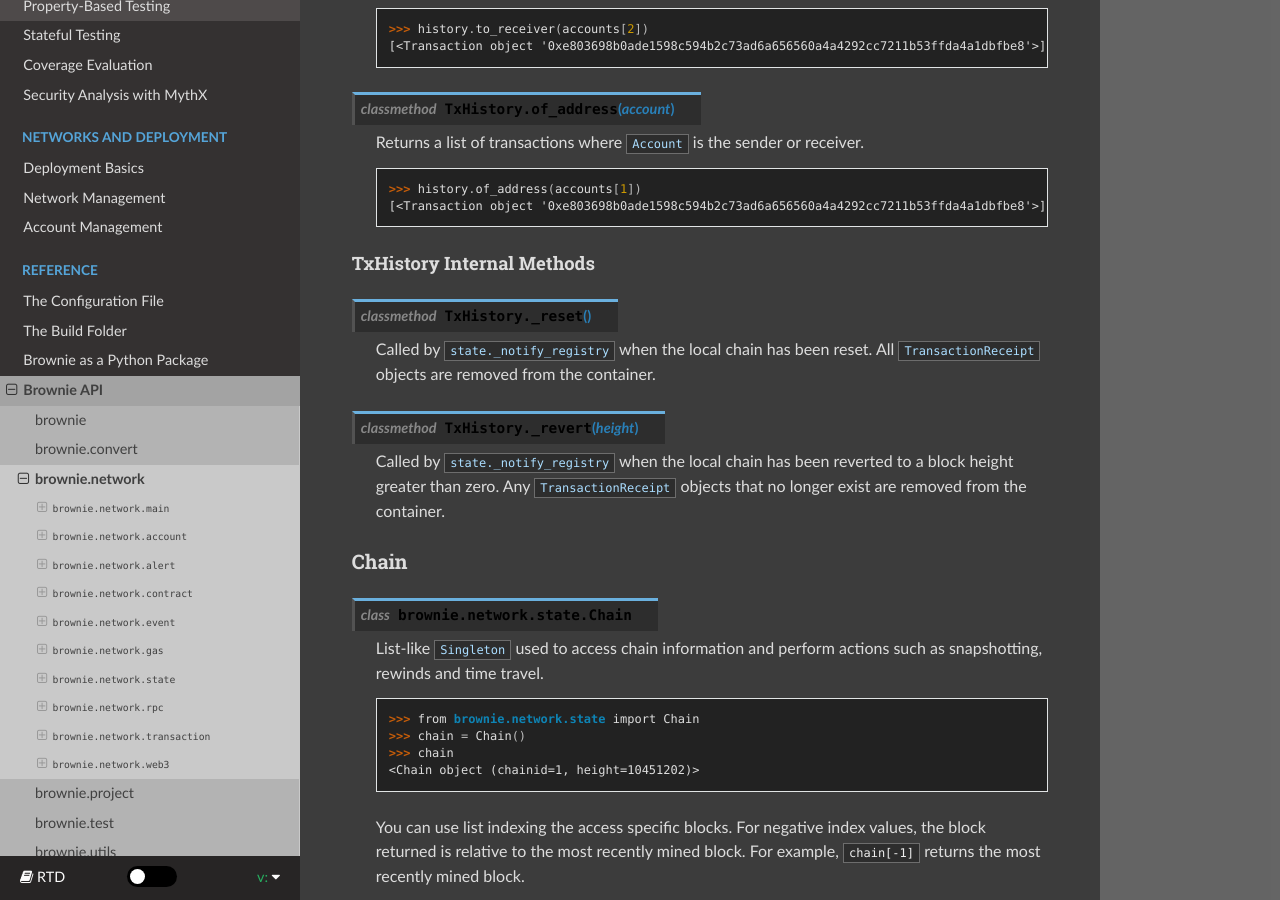
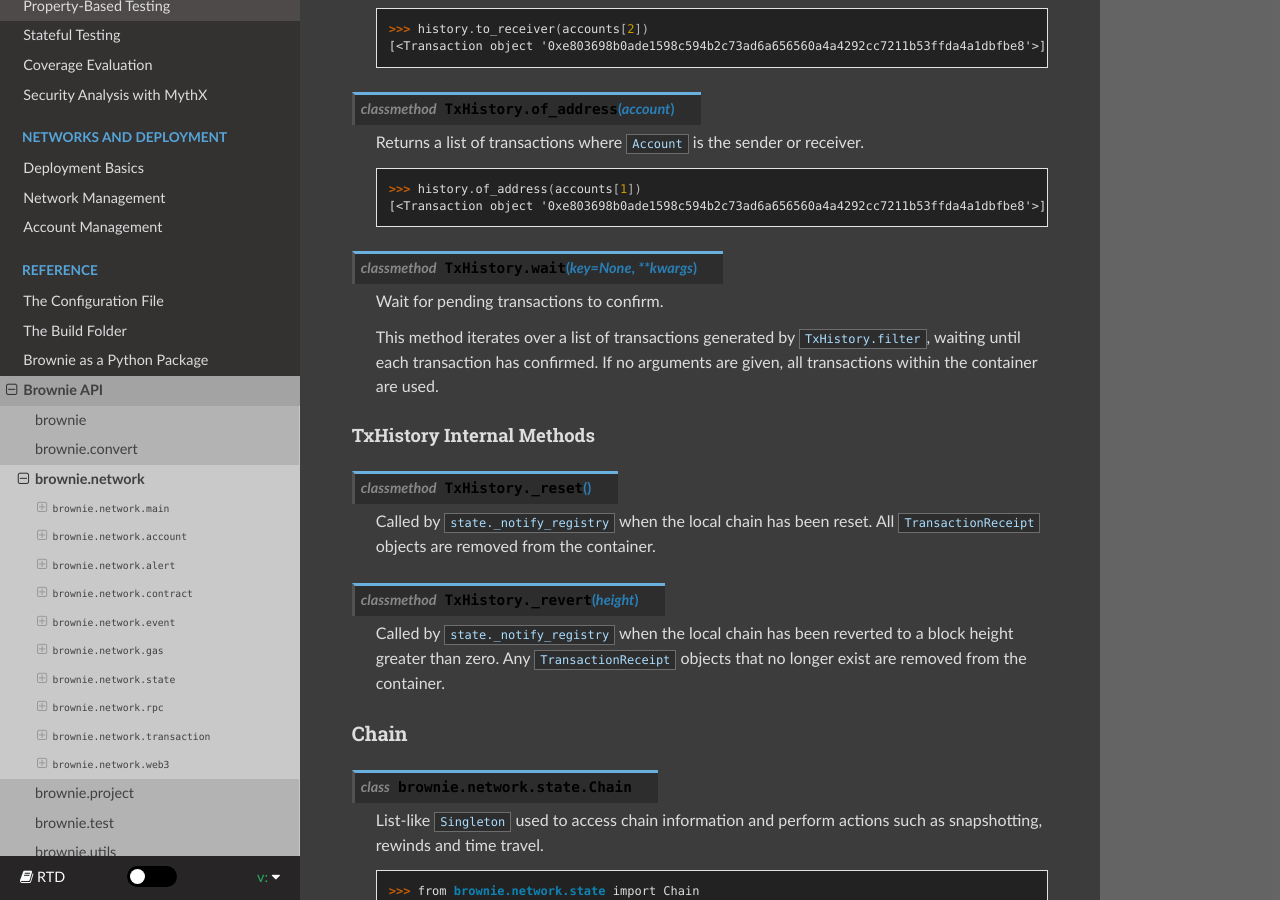
Before and after one commit to eth-brownie/brownie, a Sphinx documentation site: the page built from docs/api-network.rst, in a window 1280 px wide and 900 px high, scrolled down 34616 px. Built offline with Sphinx 7.4.7 and the Read the Docs theme 2.0.0, drawn with Linux system fonts in a browser that asks for light colours.

Commit message:
docs: TxHistory.wait

```diff
--- a/docs/api-network.rst
+++ b/docs/api-network.rst
@@ -1721,6 +1721,12 @@
         >>> history.of_address(accounts[1])
         [<Transaction object '0xe803698b0ade1598c594b2c73ad6a656560a4a4292cc7211b53ffda4a1dbfbe8'>]
 
+.. py:classmethod:: TxHistory.wait(key=None, **kwargs)
+
+    Wait for pending transactions to confirm.
+
+    This method iterates over a list of transactions generated by :func:`TxHistory.filter <TxHistory.filter>`, waiting until each transaction has confirmed. If no arguments are given, all transactions within the container are used.
+
 TxHistory Internal Methods
 **************************
 
```
